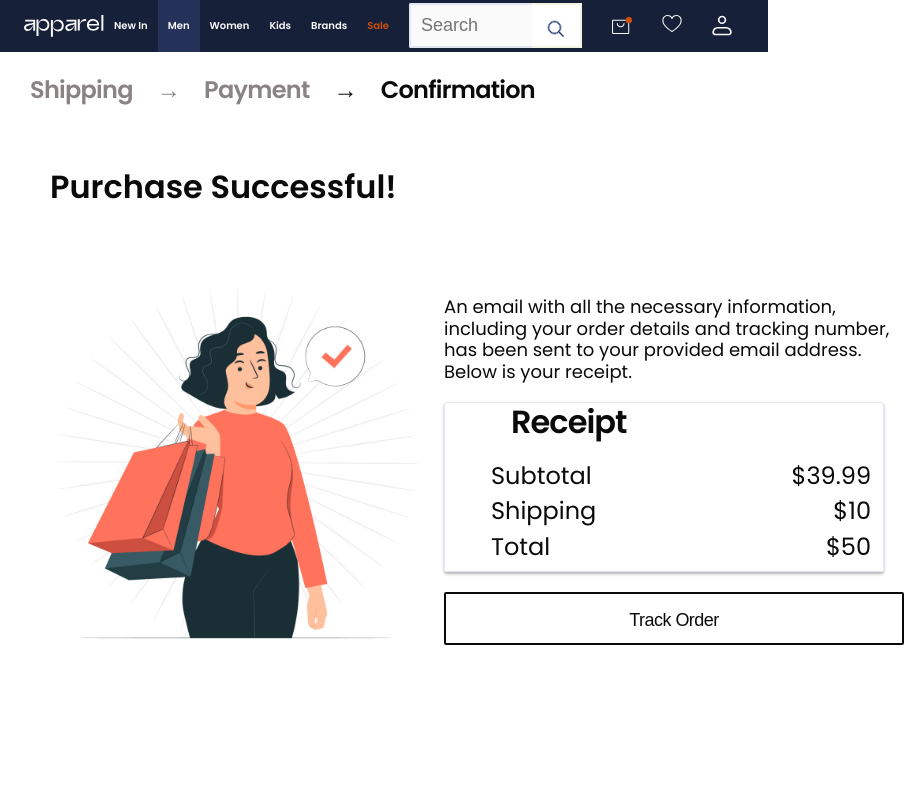
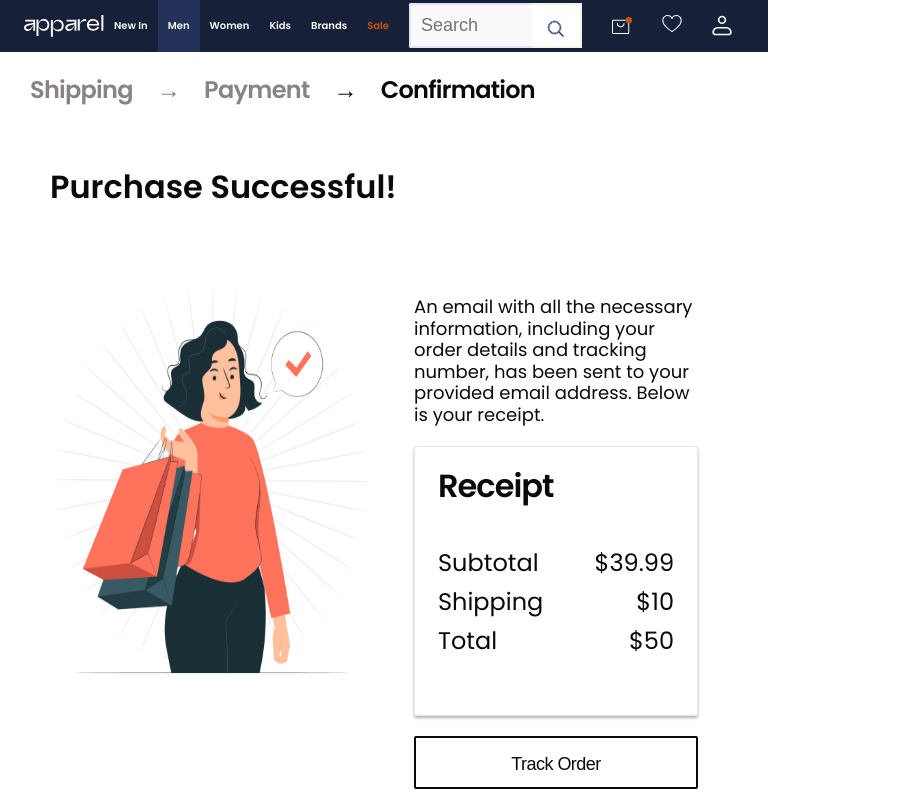
Before and after one commit to steffieMD/hng-task-apparel-app, a React (Vite) app: page /confirmation in a window 768 px wide. Shown: the top 800 px of the page, 924 px wide, since content can reach past the window. Built offline with nearby package versions, Linux system fonts and the light colour scheme.

Commit message:
Update Confirmation page styling

```diff
--- a/src/Cart.jsx
+++ b/src/Cart.jsx
@@ -23,20 +23,7 @@ export default function Cart() {
                 </div>
                 <div className="item-info-div">
                   <div className="item-info">
-                    <span className="name">
-                      Classic All-Terrain.
-                      <svg
-                        width="4"
-                        height="16"
-                        viewBox="0 0 4 16"
-                        fill="none"
-                        xmlns="http://www.w3.org/2000/svg">
-                        <circle cx="2" cy="2" r="2" fill="#172039" />
-                        <circle cx="2" cy="8" r="2" fill="#172039" />
-                        <circle cx="2" cy="14" r="2" fill="#172039" />
-                      </svg>
-                      Clog
-                    </span>
+                    <span className="name">Classic All-Terrain. Clog</span>
                     <div></div>
 
                     <div className="span-context">
--- a/src/styles/cart-page.css
+++ b/src/styles/cart-page.css
@@ -71,7 +71,6 @@ body {
 }
 
 .cart .item-image {
-  width: 198.35px;
   height: 231px;
   border-radius: 9.24px;
   background-color: var(--Base-Base_White);
@@ -82,7 +81,7 @@ body {
 }
 
 .cart .item-image img {
-  width: 160.16px;
+  width: 100%;
   height: 124.43px;
 }
 
@@ -340,7 +339,6 @@ body {
   }
 
   .cart .cart-items .item-info-div {
-    width: 197px;
     height: 132px;
     justify-content: space-between;
     flex-direction: column;
@@ -445,7 +443,7 @@ body {
     height: 100%;
   }
   .cart .item-image img {
-    width: 60%;
+    width: 90%;
   }
 
   .cart .item {
--- a/src/styles/confirmation-page.css
+++ b/src/styles/confirmation-page.css
@@ -58,20 +58,22 @@ body {
   text-align: center;
 }
 .img-msg {
-  display: flex;
-  justify-content: space-around;
+  display: grid;
+  grid-template-columns: repeat(2, 1fr);
+  gap: 20px;
 }
 
 .main-div img {
-  width: 474px;
-  height: 474px;
+  width: 100%;
+  height: 100%;
+  margin: 0 auto;
 }
 
 .summary-div {
-  width: 540px;
   padding: 40px;
   display: flex;
   flex-direction: column;
+  justify-content: space-between;
   gap: 20px;
 }
 
@@ -82,8 +84,8 @@ body {
 }
 
 .summary {
-  width: 500px;
-  height: 246px;
+  width: 530px;
+  height: 346px;
   padding: var(--Spacingml) var(--Spacingsm) var(--Spacingml) var(--Spacingsm);
   gap: 40px;
   border-radius: var(--Spacingxs);
@@ -92,10 +94,12 @@ body {
 }
 
 .summary-list-div {
+  display: flex;
+  flex-direction: column;
   width: 480px;
-  height: 206px;
+  height: 306px;
   padding: 0px 23px 0px 23px;
-  gap: 24px;
+  gap: 44px;
 }
 .summary h3 {
   font-size: 32px;
@@ -103,11 +107,9 @@ body {
   line-height: 38.4px;
   letter-spacing: -0.03em;
   width: 100%;
-  padding: 0 20px;
 }
 
 .summary .summary-list {
-  margin-top: 20px;
   display: flex;
   flex-direction: column;
   width: 434px;
@@ -127,12 +129,12 @@ body {
 }
 
 .summary-div button {
+  width: 100%;
   height: 53px;
   padding: 13px 126px 13px 126px;
   gap: 10px;
   border-radius: 2px;
   border: 2px solid var(--Base-Base_Black);
-  width: 500px;
   border-radius: 2px;
   background-color: transparent;
   font-size: 18px;
@@ -249,6 +251,9 @@ h2 span.active {
     gap: 30px;
   }
 
+  .summary-div h3 {
+    padding-left: 10px;
+  }
   .summary-div .email-msg {
     font-size: 16px;
     width: 340px;
@@ -260,8 +265,7 @@ h2 span.active {
   }
 
   .summary-list-div {
-    width: 360px;
-    height: 230px;
+    width: 100%;
     padding: var(--Spacingm) var(--Spacings) var(--Spacingm) var(--Spacings);
     border-radius: var(--Spacingxs);
     display: flex;
@@ -271,7 +275,6 @@ h2 span.active {
   }
 
   .summary .summary-list {
-    margin-top: 20px;
     display: flex;
     flex-direction: column;
     width: 302px;
@@ -311,11 +314,12 @@ h2 span.active {
   .main-div {
     gap: 30px;
     padding: 20px;
+    height: 100%;
   }
 
   .main-div img {
-    width: 374px;
-    height: 374px;
+    min-width: 250px;
+    height: 410px;
     margin-bottom: 370px;
   }
 
@@ -324,34 +328,39 @@ h2 span.active {
   }
 
   .summary-div {
-    width: 500px;
+    min-width: 70%;
+    height: 520px;
     padding: 20px;
+    gap: 20px;
   }
 
   .summary {
-    width: 440px;
-    height: 170px;
-    padding: 0px 23px 0px 23px;
-    gap: 24px;
+    display: flex;
+    flex-direction: column;
+    width: 100%;
+    height: 270px;
+    padding: 20px 23px 0px 23px;
+    gap: 20px;
   }
   .summary .summary-list {
-    margin-top: 20px;
     display: flex;
     flex-direction: column;
-    width: 380px;
+    width: 100%;
     height: 100px;
     justify-content: space-between;
+    gap: 10px;
   }
 
   .summary-list-div {
-    width: 400px;
+    width: 100%;
+    padding: 0px;
   }
 
   .summary-div button {
     height: 53px;
-    padding: 13px 126px 13px 126px;
+    padding: 13px;
     border-radius: 2px;
     border: 2px solid var(--Base-Base_Black);
-    width: 460px;
+    width: 100%;
   }
 }
```
